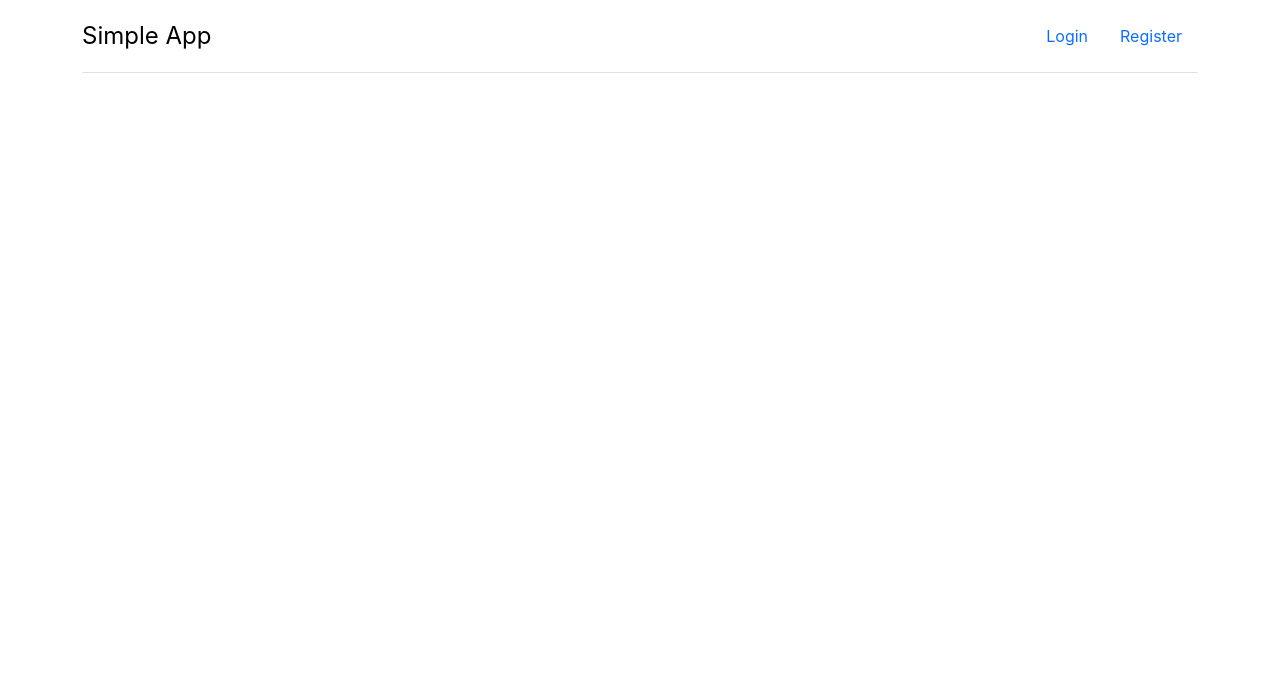
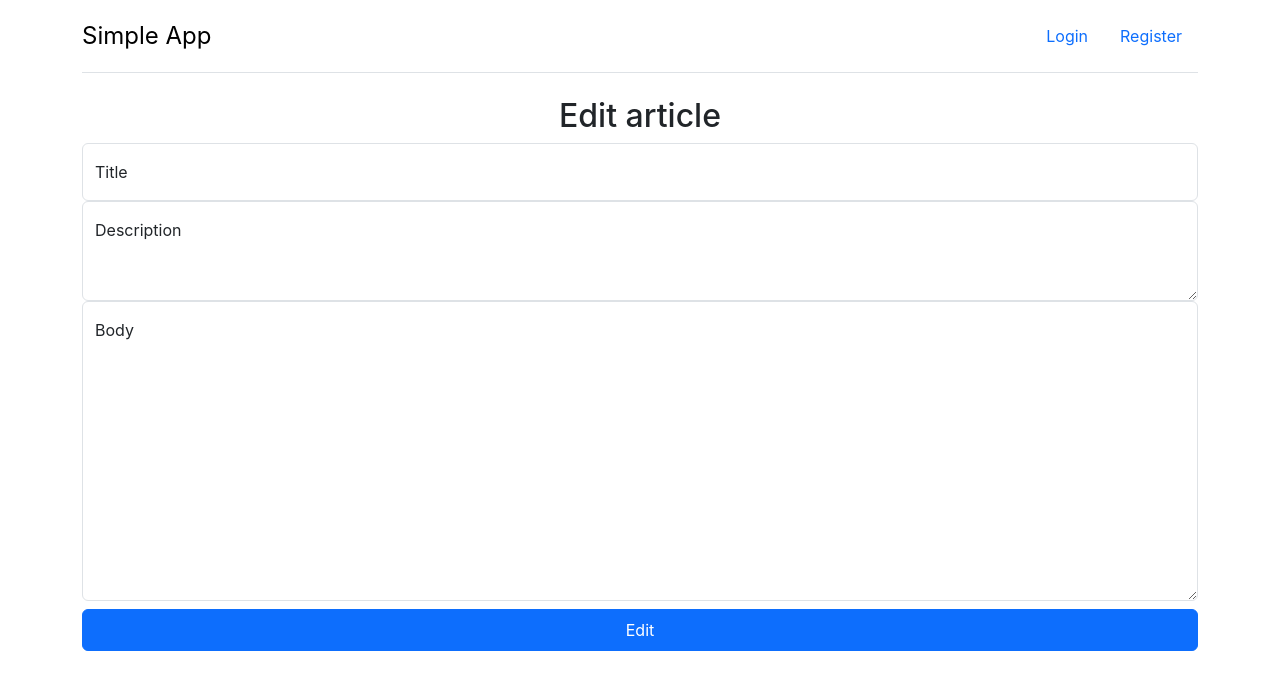
Before and after one commit to firdavsrustamovv/app, a React (Create React App) app: page /edit-article/1 in a window 1280 px wide. Shown: the top 690 px of the page. Built offline with nearby package versions, Linux system fonts and the light colour scheme; no server answers.

Commit message:
finish simpe app

```diff
--- a/src/App.js
+++ b/src/App.js
@@ -6,6 +6,7 @@ import {
   Navbar,
   ArticleDetail,
   CreateArticle,
+  EditArticle,
 } from "./components";
 import AuthService from "./service/auth";
 import { useEffect } from "react";
@@ -41,6 +42,7 @@ function App() {
           <Route path="/register" element={<Register />} />
           <Route path="/article/:slug" element={<ArticleDetail />} />
           <Route path="/create-article" element={<CreateArticle />} />
+          <Route path="/edit-article/:slug" element={<EditArticle />} />
         </Routes>
       </div>
     </div>
--- a/src/components/create-article.jsx
+++ b/src/components/create-article.jsx
@@ -42,6 +42,8 @@ const CreateArticle = () => {
         body={body}
         setBody={setBody}
         formSubmit={formSubmit}
+        create={"Create"}
+        buttonName={"Create"}
       />
     </div>
   );
--- /dev/null
+++ b/src/components/edit-article.jsx
@@ -0,0 +1,71 @@
+import React, { useEffect, useState } from "react";
+import Create from "../ui/create";
+import { useDispatch } from "react-redux";
+import {
+  getArticleDetailFailure,
+  getArticleDetailStart,
+  getArticleDetailSuccess,
+  postArticleFailure,
+  postArticleStart,
+  postArticleSuccess,
+} from "../slice/article";
+import ArticleService from "../service/article";
+import { useNavigate, useParams } from "react-router-dom";
+
+function EditArticle() {
+  const [title, setTitle] = useState("");
+  const [description, setDescription] = useState("");
+  const [body, setBody] = useState("");
+  const navigate = useNavigate();
+  const { slug } = useParams();
+  const dispatch = useDispatch();
+  useEffect(() => {
+    const articleDetail = async () => {
+      dispatch(getArticleDetailStart());
+      try {
+        const response = await ArticleService.getArticleDetail(slug);
+        setTitle(response.article.title);
+        setDescription(response.article.description);
+        setBody(response.article.body);
+        dispatch(getArticleDetailSuccess(response.article));
+      } catch (error) {
+        dispatch(getArticleDetailFailure());
+      }
+    };
+    articleDetail();
+  }, []);
+  const formSubmit = async (e) => {
+    e.preventDefault();
+    const article = {
+      title: title,
+      description: description,
+      body: body,
+    };
+    dispatch(postArticleStart());
+    try {
+      await ArticleService.editArticle(slug, article);
+      dispatch(postArticleSuccess());
+      navigate("/");
+    } catch (error) {
+      dispatch(postArticleFailure());
+      console.log(error);
+    }
+  };
+  return (
+    <div>
+      <Create
+        title={title}
+        setTitle={setTitle}
+        description={description}
+        setDescription={setDescription}
+        body={body}
+        setBody={setBody}
+        formSubmit={formSubmit}
+        create={"Edit"}
+        buttonName={"Edit"}
+      />
+    </div>
+  );
+}
+
+export default EditArticle;
--- a/src/components/index.js
+++ b/src/components/index.js
@@ -5,3 +5,4 @@ export { default as Navbar } from "./navbar";
 export { default as ValidationError } from "./validationError";
 export { default as ArticleDetail } from "./article-detail";
 export { default as CreateArticle } from "./create-article";
+export { default as EditArticle } from "./edit-article";
--- a/src/components/main.jsx
+++ b/src/components/main.jsx
@@ -71,6 +71,9 @@ function Main() {
                           <button
                             type="button"
                             className="btn btn-sm btn-outline-secondary"
+                            onClick={() =>
+                              navigate(`edit-article/${iteam.slug}`)
+                            }
                           >
                             Edit
                           </button>
--- a/src/service/article.js
+++ b/src/service/article.js
@@ -17,5 +17,9 @@ const ArticleService = {
     const { data } = await axios.delete(`/articles/${slug}`);
     return data;
   },
+  async editArticle(slug, article) {
+    const { data } = await axios.put(`/articles/${slug}`, { article });
+    return data;
+  },
 };
 export default ArticleService;
--- a/src/ui/create.jsx
+++ b/src/ui/create.jsx
@@ -11,11 +11,13 @@ function Create({
   body,
   setBody,
   formSubmit,
+  create,
+  buttonName,
 }) {
   const { isLoading } = useSelector((state) => state.article);
   return (
     <div className="text-center">
-      <h1 className="fs-2">Create article</h1>
+      <h1 className="fs-2">{create} article</h1>
       <div className="w-75% mx-auto">
         <form onSubmit={formSubmit}>
           <Input
@@ -40,7 +42,7 @@ function Create({
             disabled={isLoading}
             type="submit"
           >
-            {isLoading ? "Loading..." : "Create"}
+            {isLoading ? "Loading..." : buttonName}
           </button>
         </form>
       </div>
```
